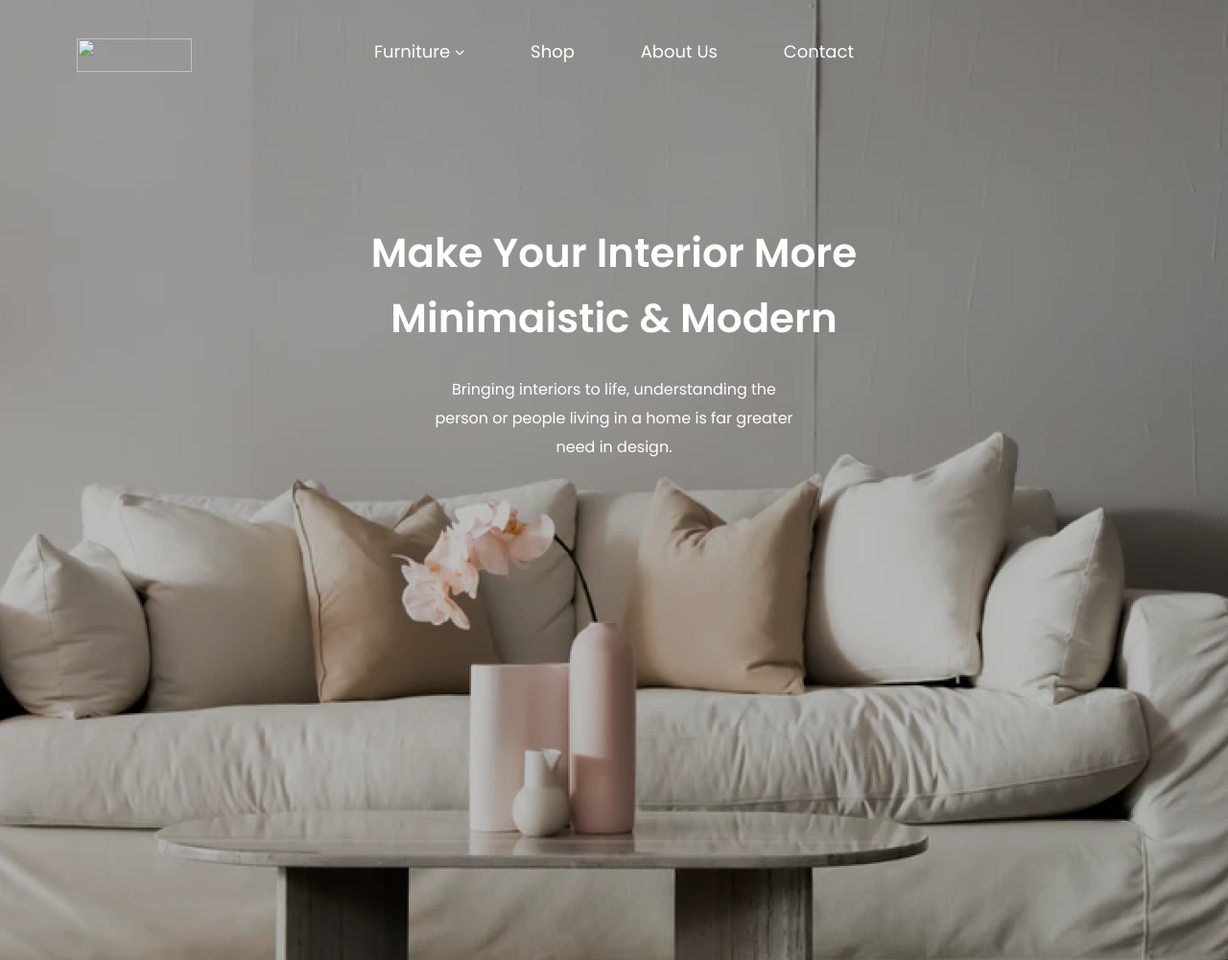
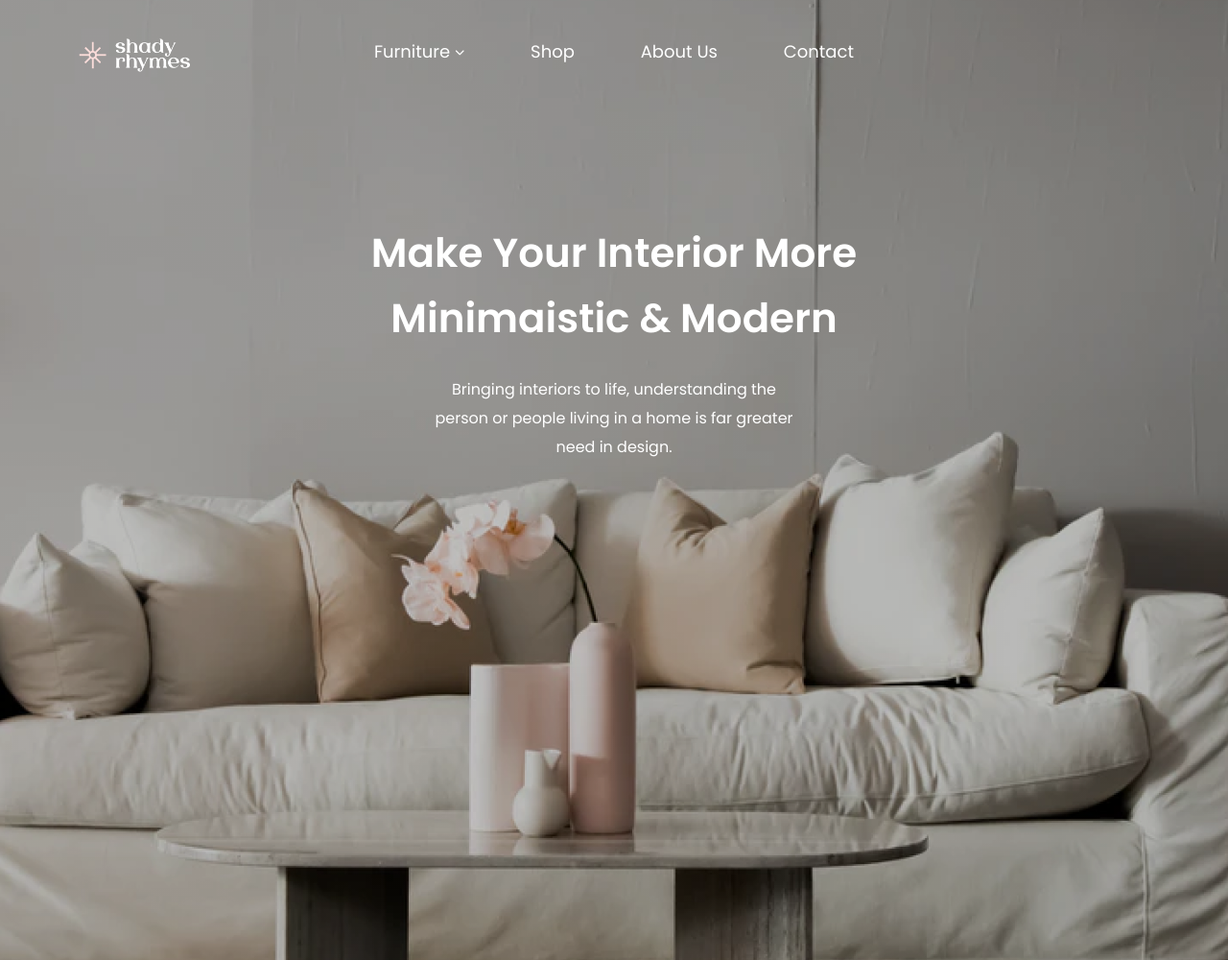
Before and after one commit to KhoaDuy/JungtalentDuyKhoa, a plain HTML site: page index.html in a window 1280 px wide. Shown: the top 1000 px of the page at 96% size. Drawn offline with Linux system fonts and the light colour scheme; the site is published under a folder, as on GitHub Pages, so addresses that start at the root find nothing.

Commit message:
changefinish

```diff
--- a/index.html
+++ b/index.html
@@ -18,7 +18,7 @@
     <!-- Start Header -->
     <div id="header">
         <div class="img-header"></div>
-        <img src="/assets/images/logo.png" class="img-header-logo">
+        <img src="./assets/images/logo.png" class="img-header-logo">
         <div class="header-content">
             <div class="header-head">
                 <div class="nav">
```
